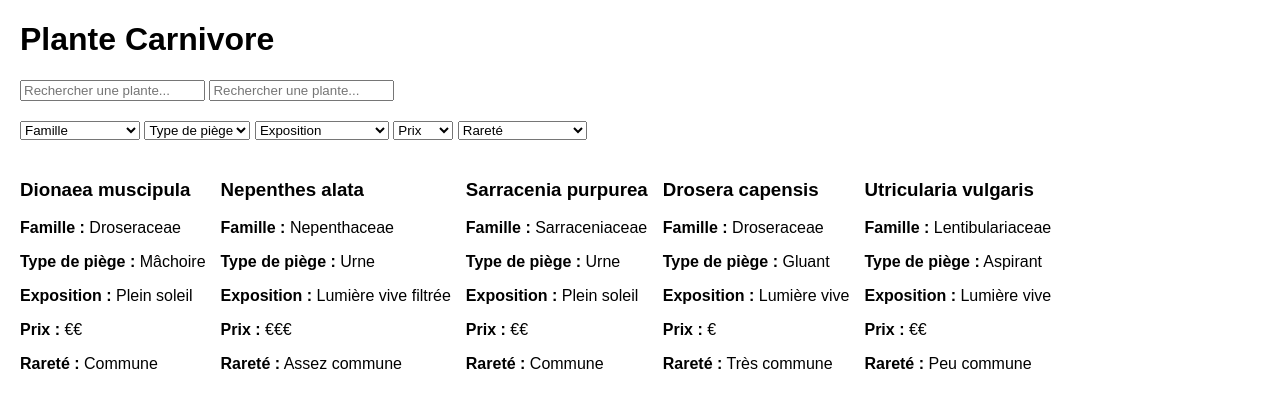
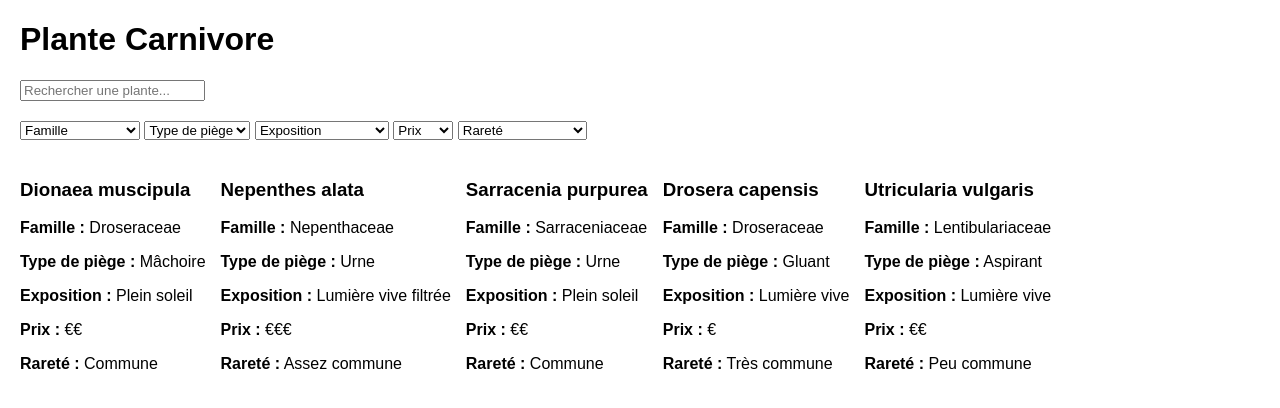
Before and after one commit to wldlsmttn/carnivores, a plain HTML site: page index.html in a window 1280 px wide. Drawn offline with Linux system fonts and the light colour scheme.

Commit message:
Update index.html

```diff
--- a/index.html
+++ b/index.html
@@ -16,8 +16,6 @@
     <h1>Plante Carnivore</h1>
 
     <input type="text" id="search" class="search-bar" placeholder="Rechercher une plante...">
-
-    <input type="text" id="search" placeholder="Rechercher une plante...">
 
 <div class="filters">
     <select id="filter-family">
```
